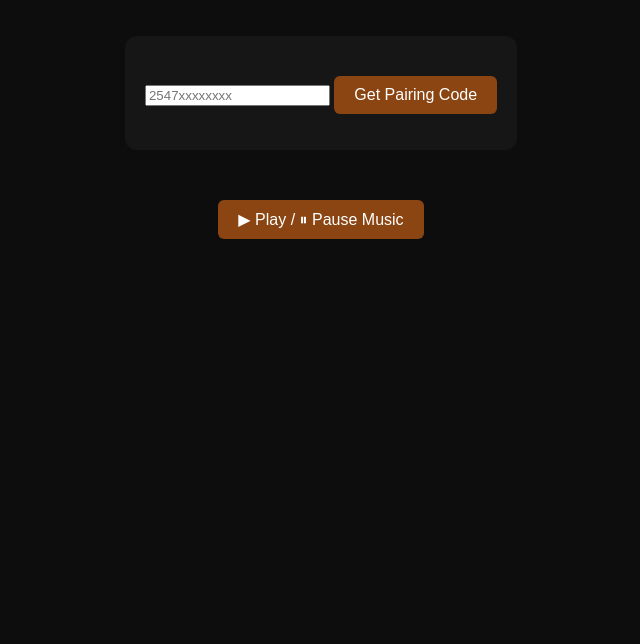
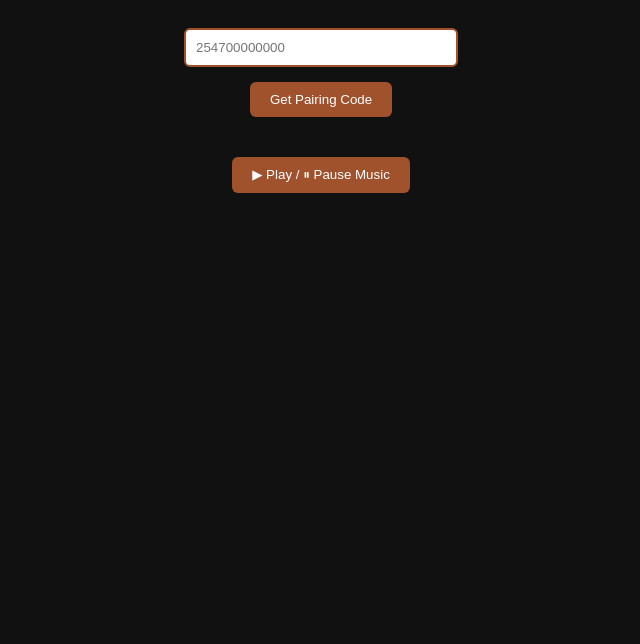
Before and after one commit to itsguruh/Pairing1, a website: page pair.html in a window 1280 px wide. Shown: the part 156-800 px from the top of the page, without its empty margins (319-959 px from the left). Drawn offline with Linux system fonts and the light colour scheme.

Commit message:
CRYPTIX-MD

```diff
--- a/pair.html
+++ b/pair.html
@@ -5,96 +5,100 @@
   <meta name="viewport" content="width=device-width, initial-scale=1.0">
   <title>CRYPTIX-MD Pairing</title>
   <style>
-    :root {
-      --primary: #8B4513;        /* Brown */
-      --primary-dark: #5C3317;   /* Darker brown */
-      --secondary: #1a1a1a;      /* Black */
-      --background: #0d0d0d;     /* Deep black */
-      --card-bg: #161616;        /* Slightly lighter black */
-      --text: #ffffff;           /* White */
-      --text-muted: #b0b0b0;     /* Soft gray */
-      --click-color: #000000;    /* Button pressed black */
-      --accent: #ffffff;         /* White accent */
-    }
-
     body {
       font-family: Arial, sans-serif;
-      background: var(--background);
-      color: var(--text);
       text-align: center;
-      padding: 40px;
+      background-color: #111; /* black */
+      color: #fff; /* white text */
+      margin: 0;
+      padding: 0;
     }
     h1 {
-      color: var(--primary);
+      color: #a0522d; /* brown */
+      margin-top: 40px;
+    }
+    input {
+      padding: 10px;
+      margin: 15px 0;
+      border: 2px solid #a0522d;
+      border-radius: 6px;
+      width: 250px;
+      background: #fff;
+      color: #000;
     }
     button {
       padding: 10px 20px;
-      margin-top: 20px;
+      background-color: #a0522d; /* brown */
+      color: #fff;
       border: none;
       border-radius: 6px;
-      font-size: 16px;
       cursor: pointer;
-      background: var(--primary);
-      color: var(--text);
-      transition: 0.3s;
+      transition: background 0.3s;
     }
     button:hover {
-      background: var(--primary-dark);
+      background-color: #fff;
+      color: #000;
+    }
+    button:active {
+      background-color: #000;
+      color: #fff;
+    }
+    #result {
+      margin-top: 20px;
+      font-size: 18px;
     }
     #music-controls {
-      margin-top: 30px;
-    }
-    .pair-box {
-      margin-top: 30px;
-      background: var(--card-bg);
-      padding: 20px;
-      border-radius: 12px;
-      display: inline-block;
+      margin-top: 40px;
     }
   </style>
 </head>
 <body>
-  <h1>CRYPTIX-MD Pairing Code</h1>
+  <h1>CRYPTIX-MD<br>Pairing Code</h1>
+
   <p>Enter your number with country code to generate a pairing code:</p>
 
-  <div class="pair-box">
-    <form id="pairForm">
-      <input type="text" id="number" placeholder="2547xxxxxxxx" required>
-      <button type="submit">Get Pairing Code</button>
-    </form>
-    <p id="result"></p>
-  </div>
+  <input type="text" id="number" placeholder="254700000000" />
+  <br>
+  <button onclick="getCode()">Get Pairing Code</button>
 
-  <!-- 🎵 Background Music -->
+  <div id="result"></div>
+
+  <!-- Music controls -->
   <div id="music-controls">
+    <button onclick="toggleMusic()">▶ Play / ⏸ Pause Music</button>
     <audio id="bg-music" loop>
       <source src="https://files.catbox.moe/0joaof.mp3" type="audio/mp3">
     </audio>
-    <button onclick="toggleMusic()">▶ Play / ⏸ Pause Music</button>
   </div>
 
   <script>
-    // Handle pairing request
-    document.getElementById('pairForm').addEventListener('submit', async (e) => {
-      e.preventDefault();
-      const number = document.getElementById('number').value;
-      document.getElementById('result').textContent = "⏳ Generating code...";
+    async function getCode() {
+      const number = document.getElementById("number").value.trim();
+      const resultDiv = document.getElementById("result");
+
+      if (!number) {
+        resultDiv.innerHTML = "⚠️ Please enter a valid number.";
+        return;
+      }
+
       try {
-        const res = await fetch(`/pair?number=${number}`);
-        const data = await res.json();
+        // ✅ Fixed: call backend API
+        const response = await fetch(`/api/pair?number=${number}`);
+        const data = await response.json();
+
         if (data.code) {
-          document.getElementById('result').textContent = "✅ Pairing Code: " + data.code;
-        } else if (data.error) {
-          document.getElementById('result').textContent = "❌ " + data.error;
+          resultDiv.innerHTML = `✅ Your Pairing Code: <b>${data.code}</b>`;
+        } else {
+          resultDiv.innerHTML = `⚠️ Error: ${JSON.stringify(data)}`;
         }
       } catch (err) {
-        document.getElementById('result').textContent = "⚠️ Error: " + err;
+        resultDiv.innerHTML = `⚠️ Error: ${err}`;
       }
-    });
+    }
 
-    // 🎵 Music toggle
-    const music = document.getElementById("bg-music");
+    // 🎵 Play / Pause music
     function toggleMusic() {
+      const music = document.getElementById("bg-music");
       if (music.paused) {
         music.play();
       } else {
```
